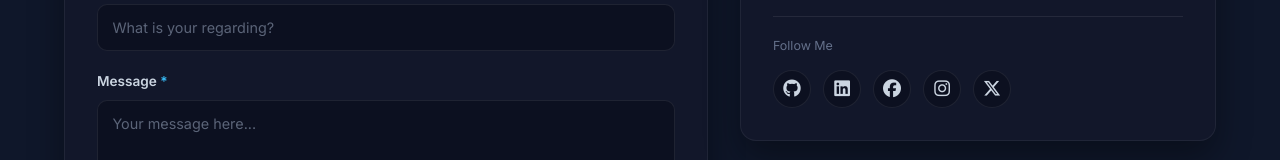
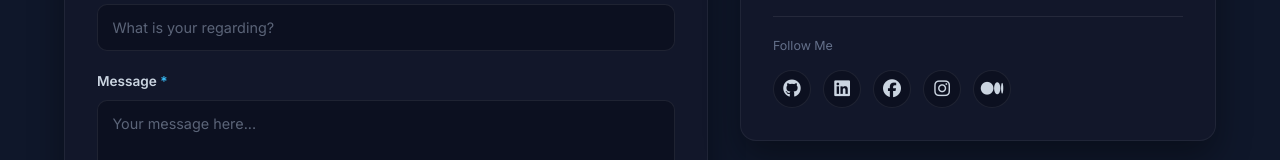
Before and after one commit to hasnimol0319-cloud/my-ng-portfolio, an Angular app: page /contact in a window 1280 px wide. Shown: the part 488-648 px from the top of the page. Built offline with nearby package versions, Linux system fonts and the light colour scheme.

Commit message:
Get contact from db and update code in Contact component

```diff
--- /dev/null
+++ b/public/db/contact.json
@@ -0,0 +1,57 @@
+{
+    "contact": [
+        {
+            "id": 1,
+            "name": "Email",
+            "value": "hasnimol0319@gmail.com",
+            "icon": "fa-solid fa-envelope",
+            "url": "mailto:hasnimol0319@gmail.com"
+        },
+        {
+            "id": 2,
+            "name": "Phone",
+            "value": "+855 66 817 892",
+            "icon": "fa-solid fa-phone",
+            "url": "tel:+85566817892"
+        },
+        {
+            "id": 3,
+            "name": "Location",
+            "value": "Phnom Penh, Cambodia",
+            "icon": "fa-solid fa-location-dot",
+            "url": "https://www.google.com/maps/place/Toi/@11.5981772,104.8604297,49m/data=!3m1!1e3!4m6!3m5!1s0x310953b5147b7a47:0x26c42c22123aa276!8m2!3d11.5982825!4d104.8604314!16s%2Fg%2F11p13w_1gl?authuser=0&entry=ttu&g_ep=EgoyMDI2MDcyMi4wIKXMDSoASAFQAw%3D%3D"
+        }
+    ],
+    "social": [
+        {
+            "id": 1,
+            "name": "GitHub",
+            "icon": "fab fa-github",
+            "url": "https://github.com/hasnimol0319-cloud"
+        },
+        {
+            "id": 2,
+            "name": "LinkedIn",
+            "icon": "fab fa-linkedin",
+            "url": "https://www.linkedin.com/in/se-has-66b17a3ab/"
+        },
+        {
+            "id": 2,
+            "name": "FaceBook",
+            "icon": "fab fa-facebook",
+            "url": "https://www.facebook.com/share/1HzqrggsU1/?mibextid=wwXIfr"
+        },
+        {
+            "id": 4,
+            "name": "Instagram",
+            "icon": "fab fa-instagram",
+            "url": "https://www.instagram.com/thankseverythingsehas1901?igsh=MXUxejhlbjZvY21hOA%3D%3D&utm_source=qr"
+        },
+        {
+            "id": 5,
+            "name": "Medium",
+            "icon": "fab fa-medium",
+            "url": "https://medium.com/@hasnimol0319"
+        }
+    ]
+}
--- a/src/app/components/contact/contact.component.html
+++ b/src/app/components/contact/contact.component.html
@@ -79,35 +79,17 @@
             <p>Feel free to reach out through any of these channels — I usually reply within a day.</p>
 
             <ul class="info-list">
+                @for (c of contactList; track c.id) {
                     <li>
                         <span class="info-icon">
-                        <i class="fa-solid fa-envelope"></i>
+                            <i [class]="c.icon"></i>
                         </span>
                         <div>
-                        <span class="label">Email</span>
-                        <a href="mailto:hasnimol0319@gmail.com">hasnimol0319&#64;gmail.com</a>
+                            <span class="label">{{c.name}}</span>
+                            <a [href]="c.url" target="_blank">{{c.value}}</a>
                         </div>
                     </li>
-
-                <li>
-                    <span class="info-icon">
-                        <i class="fa-solid fa-phone"></i>
-                    </span>
-                    <div>
-                        <span class="label">Phone</span>
-                        <a href="tel:+85566817892">+855 66 817 892</a>
-                    </div>
-                </li>
-
-                <li>
-                    <span class="info-icon">
-                        <i class="fa-solid fa-location-dot"></i>
-                    </span>
-                    <div>
-                        <span class="label">Location</span>
-                        <a [href]="locationLink" target="_blank">Phnom Penh, Cambodia</a>
-                    </div>
-                </li>
+                }
             </ul>
 
             <div class="divider"></div>
@@ -115,21 +97,11 @@
             <span class="label">Follow Me</span>
 
             <div class="social-links">
-                <a href="https://github.com/" target="_blank" rel="noopener noreferrer" aria-label="GitHub">
-                    <i class="fab fa-github"></i>
+                @for (s of socialList; track s.id) {
+                    <a [href]="s.url" target="_blank" rel="noopener noreferrer">
+                        <i [class]="s.icon"></i>
                     </a>
-                <a href="https://linkedin.com/" target="_blank" rel="noopener noreferrer" aria-label="LinkedIn">
-                    <i class="fab fa-linkedin"></i>
-                </a>
-                <a href="https://facebook.com/" target="_blank" rel="noopener noreferrer" aria-label="Facebook">
-                    <i class="fab fa-facebook"></i>
-                </a>
-                <a href="https://instagram.com/" target="_blank" rel="noopener noreferrer" aria-label="Instagram">
-                    <i class="fab fa-instagram"></i>
-                </a>
-                <a href="https://x.com/" target="_blank" rel="noopener noreferrer" aria-label="X">
-                    <i class="fab fa-x-twitter"></i>
-                </a>
+                }
             </div>
         </div>
 
--- a/src/app/components/contact/contact.component.ts
+++ b/src/app/components/contact/contact.component.ts
@@ -1,7 +1,8 @@
-import { Component } from '@angular/core';
+import { Component, OnInit } from '@angular/core';
 import { ReactiveFormsModule, FormBuilder, FormGroup, Validators } from '@angular/forms';
 import { AlertService } from '../../shared/services/message-alert/alert.service';
 import { EmailSendingService } from '../../services/email-sending.service';
+import { contact, social } from '@public/db/contact.json';
 
 @Component({
   selector: 'app-contact',
@@ -10,23 +11,40 @@ import { EmailSendingService } from '../../services/email-sending.service';
   templateUrl: './contact.component.html',
   styleUrl: './contact.component.scss'
 })
-export class ContactComponent {
+export class ContactComponent implements OnInit{
 
-  form: FormGroup;
+  form!: FormGroup;
   submitted = false;
   sending = false;
-  email = 'hasnimol0319@gmail.com';
-  phone = '+855 66 817 892';
-  location = 'Phnom Penh, Cambodia'
-  locationLink = 'https://www.google.com/maps/place/Toi/@11.5981772,104.8604297,49m/data=!3m1!1e3!4m6!3m5!1s0x310953b5147b7a47:0x26c42c22123aa276!8m2!3d11.5982825!4d104.8604314!16s%2Fg%2F11p13w_1gl?authuser=0&entry=ttu&g_ep=EgoyMDI2MDcyMi4wIKXMDSoASAFQAw%3D%3D';
+  email = 'hasnimol0319@gmail.com'
+  contactList: any[] = [];
+  socialList: any[] = [];
 
   constructor(private fb: FormBuilder, private alertService: AlertService, private emailSendingService: EmailSendingService) {
+
+  }
+
+  ngOnInit(): void {
+    this.initForm();
+    this.getContactList();
+    this.getSocialList();
+  }
+
+  initForm() {
     this.form = this.fb.group({
       name: ['', [Validators.required]],
       email: ['', [Validators.required, Validators.email]],
       subject: ['', [Validators.required]],
       message: ['', [Validators.required, Validators.minLength(10)]]
     });
+  }
+
+  getContactList(){
+    this.contactList = contact;
+  }
+
+  getSocialList(){
+    this.socialList = social;
   }
 
   get f() {
```
Lines whose indentation alone changed are shown as unchanged.
